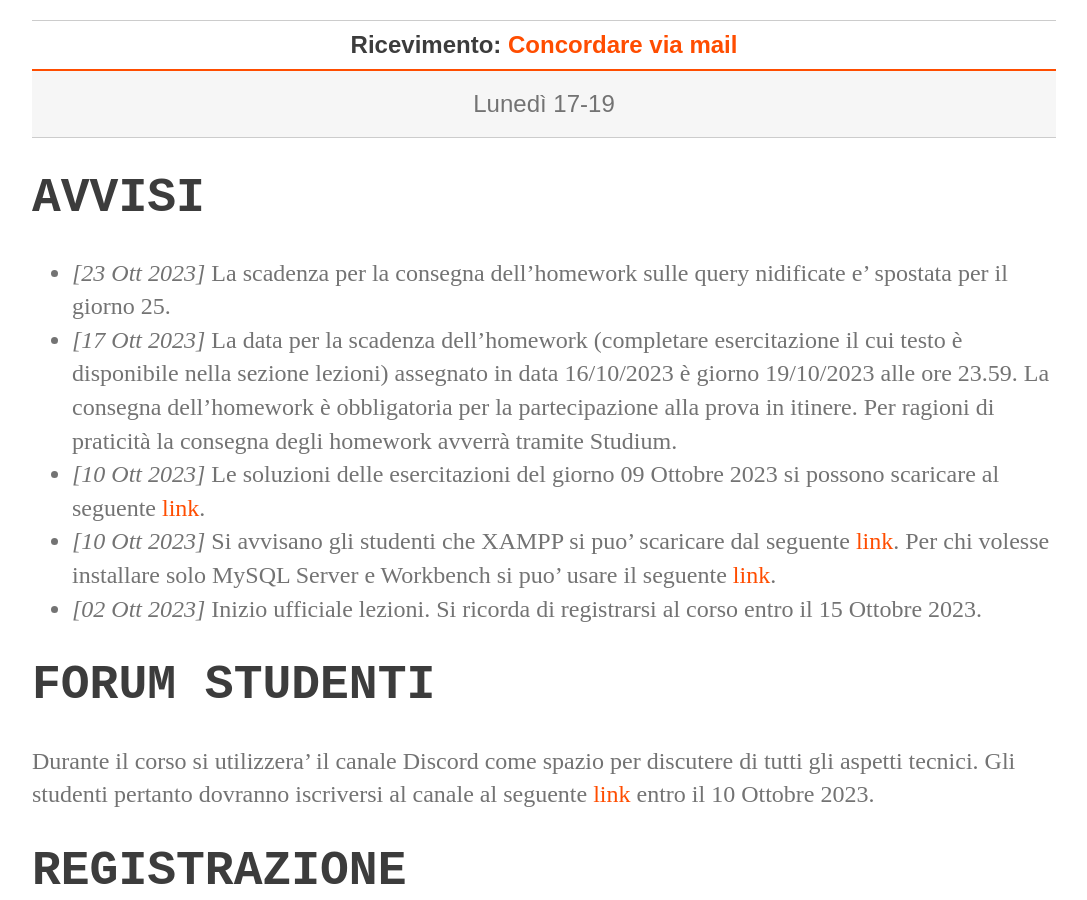
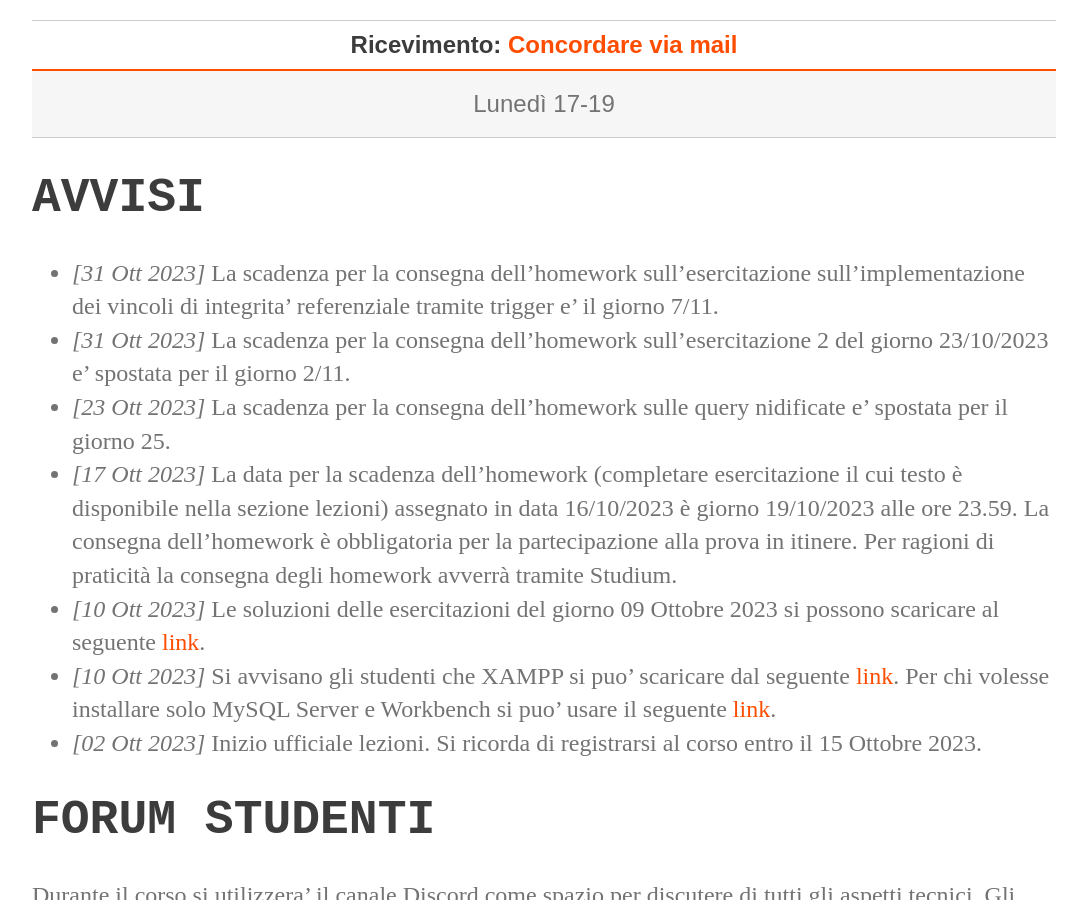
Before and after one commit to perceivelab/database-course, a Jekyll site: the page built from index.md, in a window 1280 px wide and 900 px high, scrolled down 440 px. Shown: the whole window, without its empty margins (96-1183 px from the left). Built offline with Jekyll 4.4.1, drawn with Linux system fonts in a browser that asks for light colours.

Commit message:
Update index.md

```diff
--- a/index.md
+++ b/index.md
@@ -20,7 +20,8 @@ layout: default
 
 
 # AVVISI
-
+- *[31 Ott 2023]* La scadenza per la consegna dell'homework sull'esercitazione sull'implementazione dei vincoli di integrita' referenziale tramite trigger e' il giorno 7/11.
+- *[31 Ott 2023]* La scadenza per la consegna dell'homework sull'esercitazione 2 del giorno 23/10/2023  e' spostata per il giorno 2/11.
 - *[23 Ott 2023]* La scadenza per la consegna dell'homework sulle query nidificate e' spostata per il giorno 25.
 - *[17 Ott 2023]* La data per la scadenza dell'homework (completare esercitazione il cui testo è disponibile nella sezione lezioni) assegnato in data 16/10/2023 è giorno 19/10/2023 alle ore 23.59. La consegna dell'homework è obbligatoria per la partecipazione alla prova in itinere. Per ragioni di praticità la consegna degli homework avverrà tramite Studium.
 - *[10 Ott 2023]* Le soluzioni delle esercitazioni del giorno 09 Ottobre 2023 si possono scaricare al seguente [link](https://drive.google.com/file/d/1QGiB_iPOpS9dAH7UdFzTralQlSKM2m97/view?usp=sharing).
```
